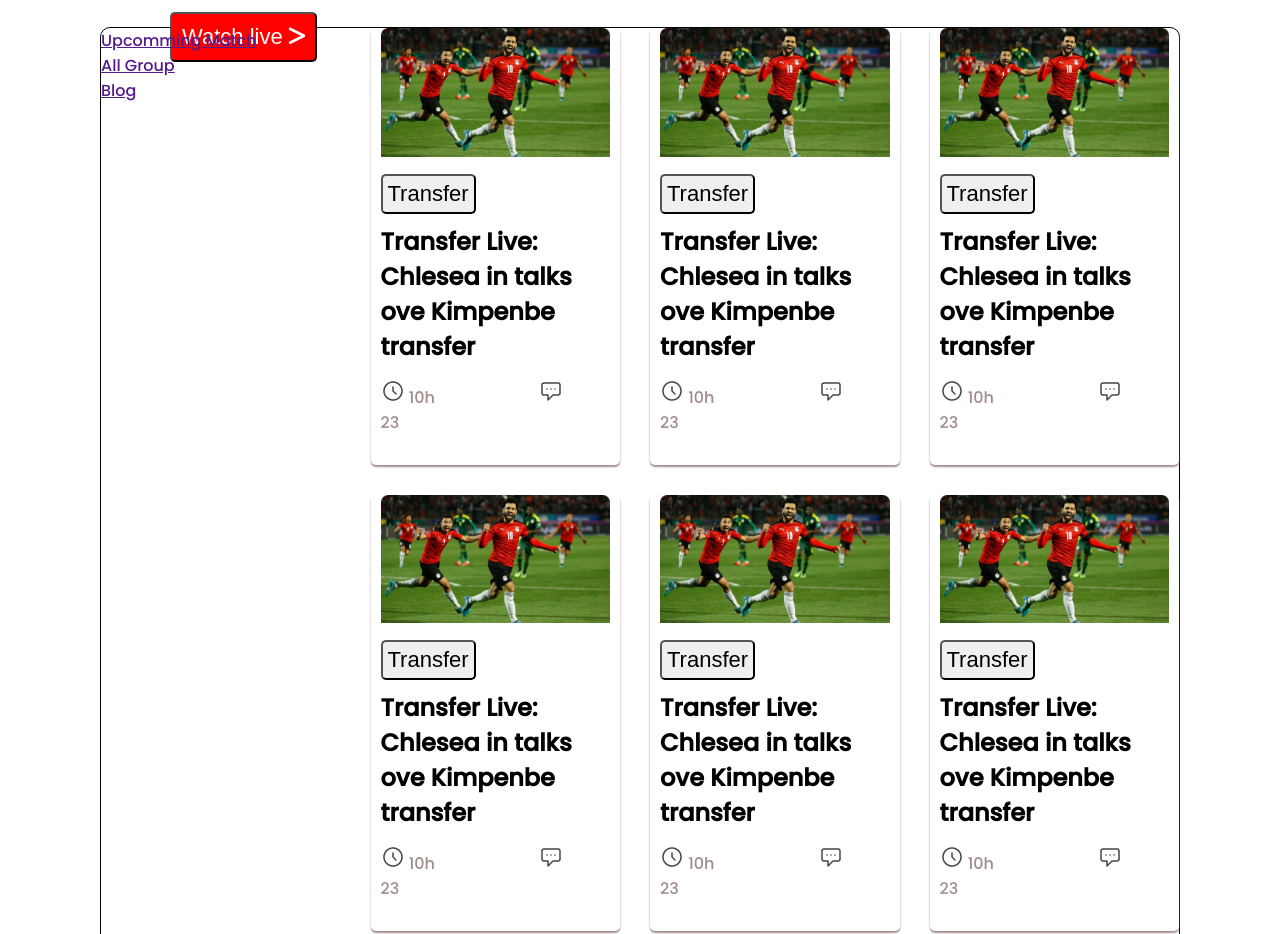
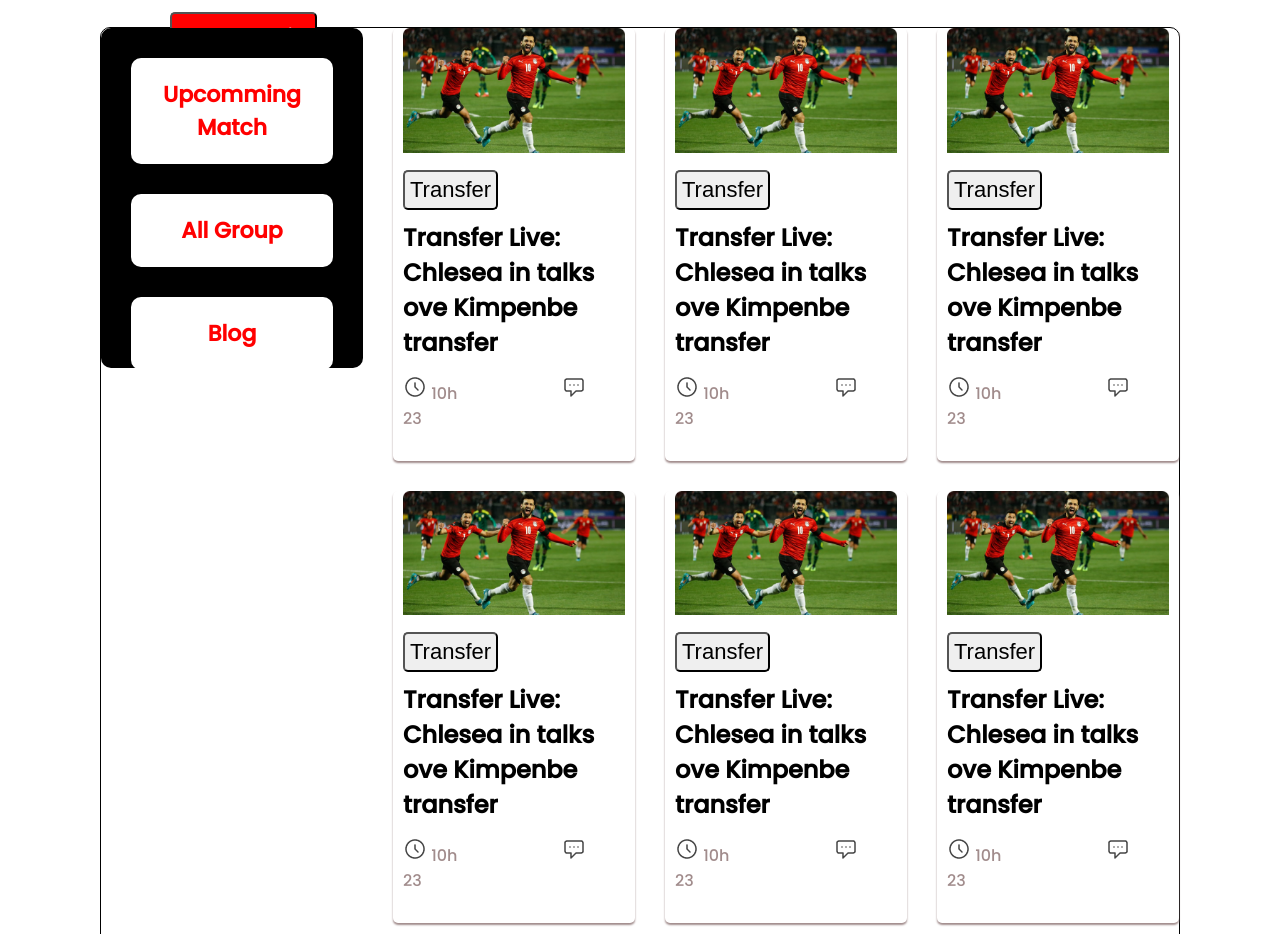
Before and after one commit to sadikul60/world-cup-repo, a plain HTML site: page index.html in a window 1280 px wide. Shown: the part 723-1657 px from the top of the page. Drawn offline with Linux system fonts and the light colour scheme.

Commit message:
added button

```diff
--- a/index.html
+++ b/index.html
@@ -28,9 +28,9 @@
     <main class="main-container">
         <section class="containers">
             <div class="links">
-                <div><a href="">Upcomming Match</a></div>
-                <div><a href="">All Group</a></div>
-                <div><a href="">Blog</a></div>
+                <div class="link"><a target="_blank" href="">Upcomming Match</a></div>
+                <div class="link"><a target="_blank" href="">All Group</a></div>
+                <div class="link"><a target="_blank" href="">Blog</a></div>
             </div>
             <section class="blogs">
                 <div class="blog">
--- a/style.css
+++ b/style.css
@@ -55,11 +55,33 @@ body{
 }
 .containers{
     display: flex;
+    column-gap: 30px;
 }
 .links{
+    display: block;
     width: 25%;
+    height: 340px;
+    background-color: black;
+    border-radius: 10px;
+    text-align: center;
+}
+.link{
+    padding: 20px;
+    margin: 30px;
+    background: white;
+    border-radius: 10px;
 }
 
+.link a{
+    text-decoration: none;
+    color: red;
+    font-size: 22px;
+    font-weight: bold;
+}
+.link:hover{
+    background: rgb(0, 47, 255);
+    color: white;
+}
 
 .image-width{
     width: 100%;
@@ -90,3 +112,5 @@ button{
 .text-tree{
     margin-right: 100px;
 }
+
+/* footer section css style */
```
